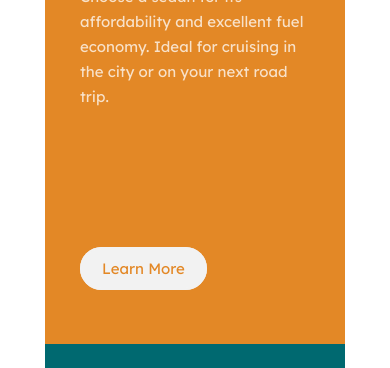
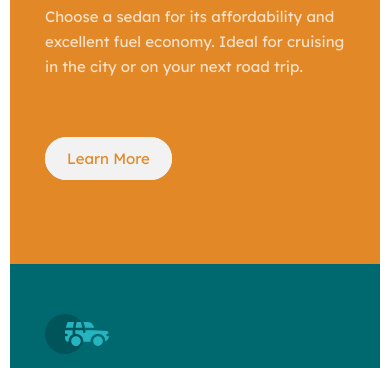
Before and after one commit to akrambgh1/3-column-preview-card-component-main, a plain HTML site: page index.html in a window 390 px wide. Shown: the part 206-574 px from the top of the page. Drawn offline with Linux system fonts and the light colour scheme.

Commit message:
i fixed the madia

```diff
--- a/style.css
+++ b/style.css
@@ -84,12 +84,26 @@ color: hsl(184, 100%, 22%);
     *{
         overflow: scroll;
     }
+    body{
+
+        width: 100vw;
+    }
     .container{
+        width: 100vw;
         flex-direction: column;
         border-radius: 5px;
         display: flex;
-        margin-left: 0px;
-        margin-right:0px;
+        margin: 20px 10px 20px 10px;
+
         overflow: scroll;
     }
+    .container div{
+        height: 450px;
+    width: auto;
+
     }
+    .container div a{
+    top: 70px;
+
+}
+}
```
